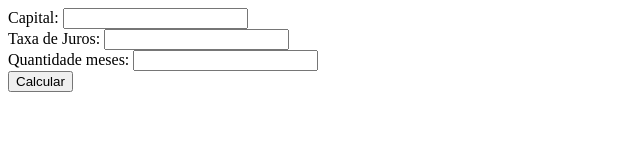
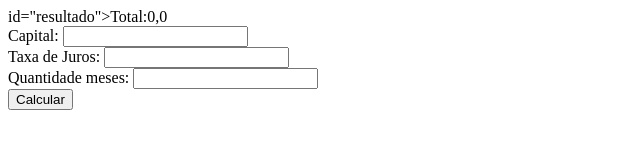
Before and after one commit to anaflavia2006/primeiroi_3t, a plain HTML site: page index.html in a window 1280 px wide. Shown: the whole page, without its empty margins (0-640 px from the left). Drawn offline with Linux system fonts and the light colour scheme.

Commit message:
Update index.html

```diff
--- a/index.html
+++ b/index.html
@@ -6,16 +6,18 @@
     <meta name="viewport" content="width=device-width, initial-scale=1.0">
     <title>Terceiro Trimestre</title>
     <script src="estudo.js"></script>
+    <link rel="stylesheet" href="geral.css">
 
 </head>
 <body>
-
+<div class="calculadora">
+<span> id="resultado">Total:0,0</span><br>
 Capital: <input id="valor" type="text"> <br>
 Taxa de Juros: <input id="juros" type="text"> <br>
-
 Quantidade meses: <input id="meses" type="text"> <br>
-
-<button onclick="total()">Calcular</button>
-
+<button id="btnCalc" onclick="total()">Calcular</button>
+</div>
+<div>
+</div>
 </body>
 </html>
```
